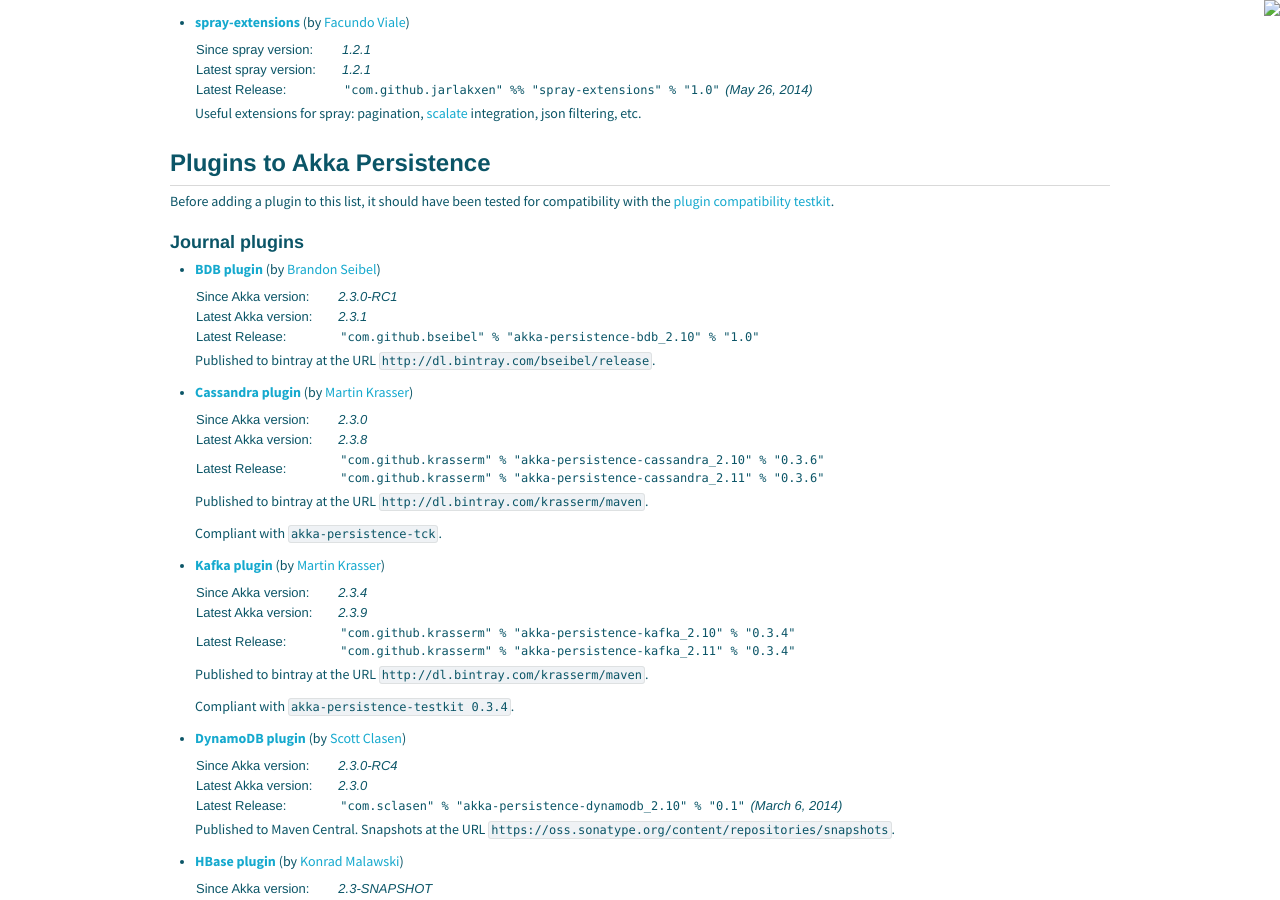
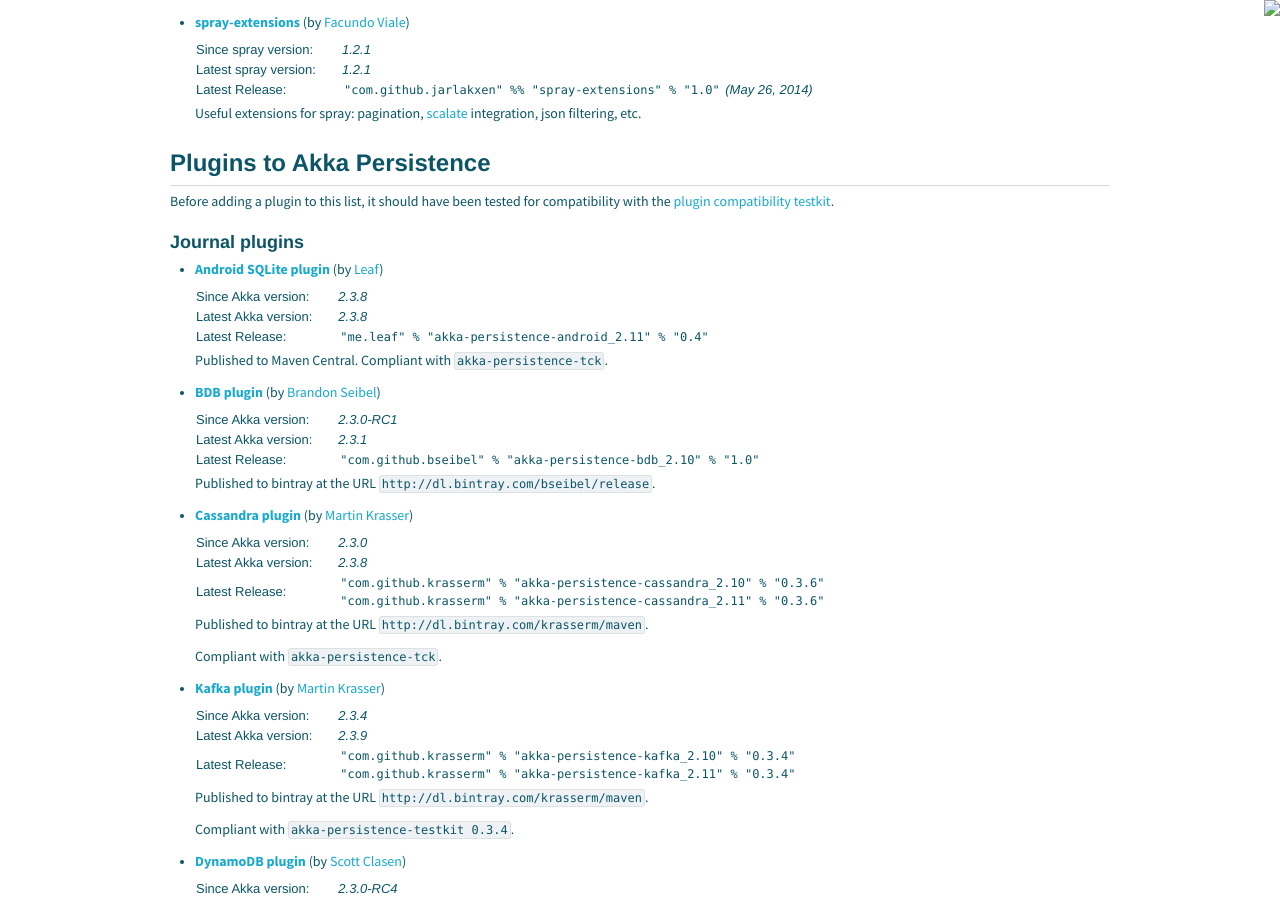
Before and after one commit to raboof/akka.github.com, a Jekyll site: the page built from community/index.md, in a window 1280 px wide and 900 px high, scrolled down 2219 px. Built offline with Jekyll 4.4.1, drawn with Linux system fonts in a browser that asks for light colours; some of the changed text lies outside the part shown.

Commit message:
add akka-persistence-android journal and snapshot

```diff
--- a/community/index.md
+++ b/community/index.md
@@ -192,6 +192,16 @@
 
 ### Journal plugins
 
+* **[Android SQLite plugin](https://github.com/leafme/akka-persistence-android)** (by [Leaf](https://github.com/leafme))
+
+  <table class="stats">
+  <tr><td>Since Akka version:</td><td>2.3.8</td></tr>
+  <tr><td>Latest Akka version:</td><td>2.3.8</td></tr>
+  <tr><td>Latest Release:</td><td><code>"me.leaf" % "akka-persistence-android_2.11" % "0.4"</code></td></tr>
+  </table>
+
+  Published to Maven Central. Compliant with [`akka-persistence-tck`](http://doc.akka.io/docs/akka/2.3.8/scala/persistence.html#plugin-tck).
+
 * **[BDB plugin](https://github.com/bseibel/akka-persistence-bdb)** (by [Brandon Seibel](https://github.com/bseibel))
 
   <table class="stats">
@@ -368,6 +378,16 @@
   Artifacts on [Maven Central](http://search.maven.org/#search%7Cga%7C1%7Cakka-persistence-chronicle). Compliant with [`akka-persistence-tck`](http://doc.akka.io/docs/akka/snapshot/scala/persistence.html#plugin-tck).
 
 ### Snapshot plugins
+
+* **[Android SQLite plugin](https://github.com/leafme/akka-persistence-android)** (by [Leaf](https://github.com/leafme))
+
+  <table class="stats">
+  <tr><td>Since Akka version:</td><td>2.3.8</td></tr>
+  <tr><td>Latest Akka version:</td><td>2.3.8</td></tr>
+  <tr><td>Latest Release:</td><td><code>"me.leaf" % "akka-persistence-android_2.11" % "0.4"</code></td></tr>
+  </table>
+
+  Published to Maven Central. Compliant with [`akka-persistence-tck`](http://doc.akka.io/docs/akka/2.3.8/scala/persistence.html#plugin-tck).
 
 * **[HBase plugin](https://github.com/ktoso/akka-persistence-hbase/)** (by [Konrad Malawski](https://github.com/ktoso))
 
```
